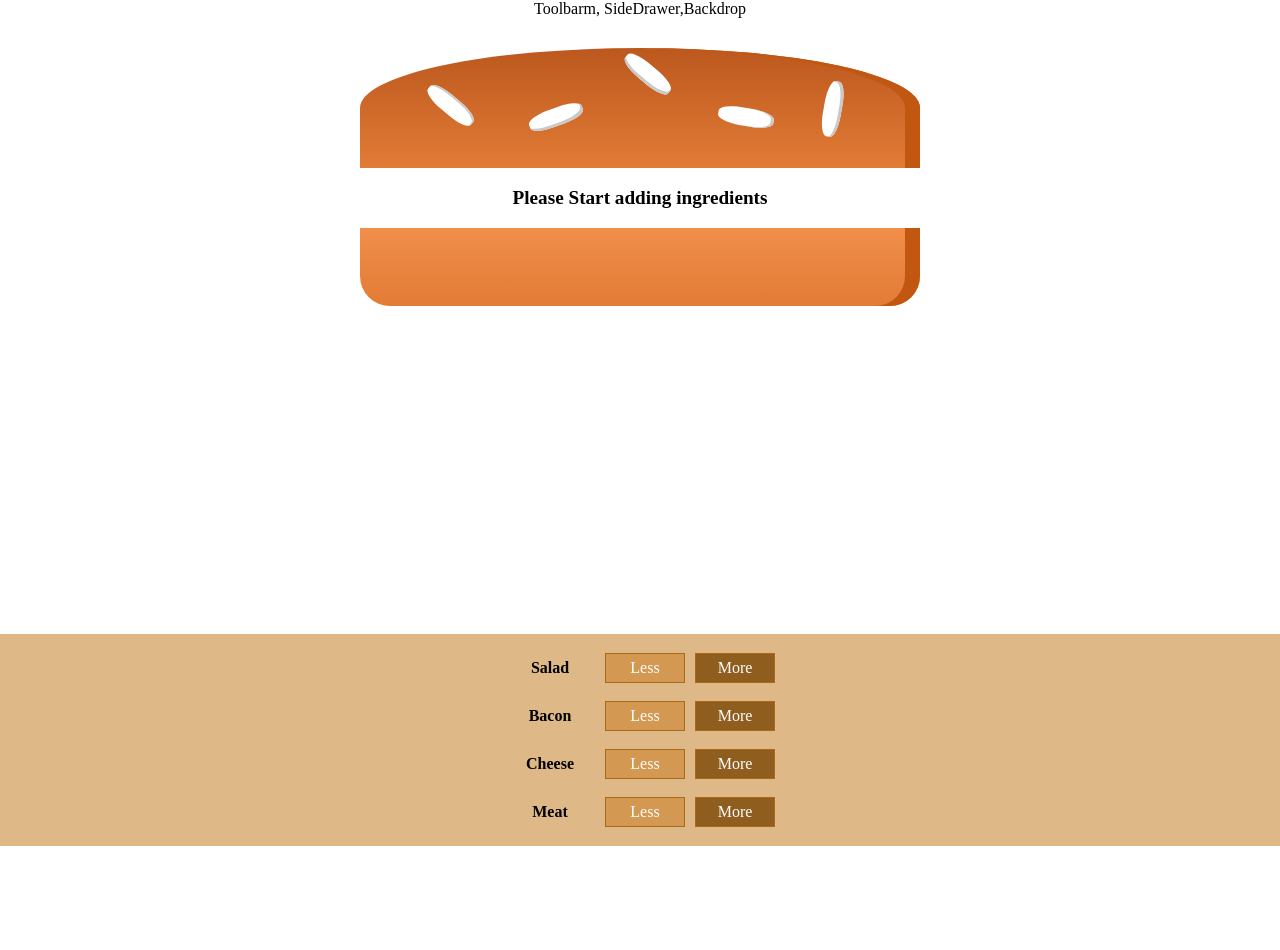
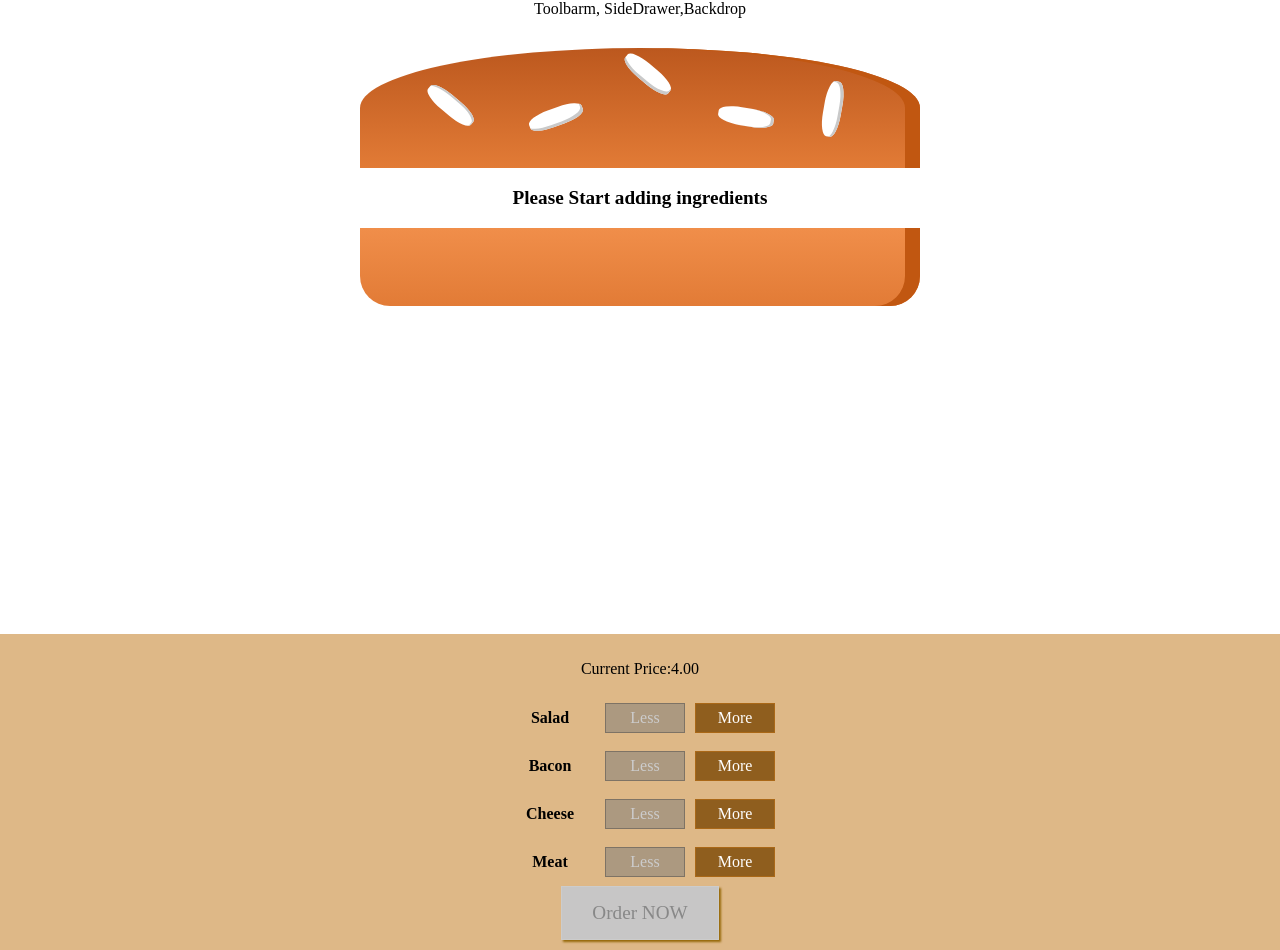
Before and after one commit to 1danielmroz/React_Burger_Builder, a React (Create React App) app: page / in a window 1280 px wide. Before the commit the page ends 846 px from the top, so only its background shows below. Built offline with nearby package versions, Linux system fonts and the light colour scheme; a web font is replaced by a local one.

Commit message:
Work in progress on app

```diff
--- a/src/components/Burger/BuildControls/BuildControl/BuildControl.js
+++ b/src/components/Burger/BuildControls/BuildControl/BuildControl.js
@@ -5,8 +5,8 @@
 
     <div className={classes.BuildControl}>
         <div className={classes.Label}>{props.label}</div>
-        <button className={classes.Less}>Less</button>
-        <button className={classes.More}>More</button>
+        <button className={classes.Less} onClick={props.removed} disabled={props.disabled}>Less</button>
+        <button className={classes.More} onClick={props.added}>More</button>
     </div>
 
 );
--- a/src/components/Burger/BuildControls/BuildControls.js
+++ b/src/components/Burger/BuildControls/BuildControls.js
@@ -14,9 +14,15 @@
 
 const buildControls = (props) =>(
     <div className={classes.BuildControls}>
+        <p>Current Price:{props.price.toFixed(2)}</p>
         {controls.map(ctrl=>(
-            <BuildControl key={ctrl.label} label ={ctrl.label}/>
+            <BuildControl key={ctrl.label} label ={ctrl.label}
+            added={() =>props.ingredientAdded(ctrl.type)}
+            removed={() =>props.ingredientRemove(ctrl.type)}
+            disabled={props.disabked[ctrl.type]}
+            />
         ))}
+        <button disabled={!props.purchasable} className={classes.OrderButton}>Order NOW</button>
     </div>
 );
 
--- a/src/components/Burger/BuildControls/BuildControls.module.css
+++ b/src/components/Burger/BuildControls/BuildControls.module.css
@@ -9,3 +9,44 @@
     margin: auto;
     padding: 10px 0;
 }
+
+.OrderButton {
+    background-color: #DAD735;
+    outline: none;
+    cursor: pointer;
+    border: 1px solid #966909;
+    color: #966909;
+    font-family: inherit;
+    font-size: 1.2em;
+    padding: 15px 30px;
+    box-shadow: 2px 2px 2px #966909;
+}
+
+.OrderButton:hover, .OrderButton:active {
+    background-color: #A0DB41;
+    border: 1px solid #966909;
+    color: #966909;
+}
+
+.OrderButton:disabled {
+    background-color: #C7C6C6;
+    cursor: not-allowed;
+    border: 1px solid #ccc;
+    color: #888888;
+}
+
+.OrderButton:not(:disabled) {
+    animation: enable 0.3s linear;
+}
+
+@keyframes enable {
+    0% {
+        transform: scale(1);
+    }
+    60% {
+        transform: scale(1.1);
+    }
+    100% {
+        transform: scale(1);
+    }
+}
--- a/src/container/BurgerBuilder/BurgerBuilder.js
+++ b/src/container/BurgerBuilder/BurgerBuilder.js
@@ -5,7 +5,9 @@
 
 const INGREDIENT_PRICES={
     salad:0.5,
-    chesee:0.4,
+    cheese:0.4,
+    bacon:0.7,
+    meat:1.3
 }
 
 class BurgerBuilder extends Component {
@@ -17,8 +19,20 @@
             cheese:0,
             meat:0
         },
-        totalPrice:4
+        totalPrice:4,
+        purchasable:false
     }
+
+    updatePurchaseState(ingredients) {
+      //  const ingredients ={...this.state.ingredients}; //state is not the same
+        const sum =Object.keys(ingredients).map(igKey=>{
+            return ingredients[igKey];
+        }).reduce((sum,el)=>{
+            return sum +el;
+        },0);
+        this.setState({purchasable: sum>0});
+    }
+
 
     addIngredientHandler = (type) =>{
         const oldCount = this.state.ingredients[type];
@@ -27,14 +41,49 @@
             ...this.state.ingredients
         };
         updatedIngredients[type] =updatedCounted;
+        const priceAddition =INGREDIENT_PRICES[type];
+        const oldPrice = this.state.totalPrice;
+        const newPrcie = oldPrice+priceAddition;
+        this.setState({totalPrice:newPrcie,ingredients:updatedIngredients});
+        this.updatePurchaseState(updatedIngredients);
+    }
 
+    removeIngredientHandler = (type) =>{
+        const oldCount = this.state.ingredients[type];
+        if(oldCount<=0){
+            return;
+        }
+        const updatedCounted = oldCount-1;
+        const updatedIngredients ={
+            ...this.state.ingredients
+        };
+        updatedIngredients[type] =updatedCounted;
+        const priceDeduction =INGREDIENT_PRICES[type];
+        const oldPrice = this.state.totalPrice;
+        const newPrcie = oldPrice-priceDeduction;
+        this.setState({totalPrice:newPrcie,ingredients:updatedIngredients});
+        this.updatePurchaseState(updatedIngredients);
     }
 
     render() {
+        const disabledInfo ={
+            ...this.state.ingredients
+        };
+
+        for(let key in disabledInfo){
+            disabledInfo[key] = disabledInfo[key] <=0
+        }
+
         return (
             <Aux>
                 <Burger ingredients={this.state.ingredients}/>
-                <BuildControls />
+                <BuildControls
+                ingredientAdded={this.addIngredientHandler}
+                ingredientRemove ={this.removeIngredientHandler}
+                disabked={disabledInfo}
+                purchasable={this.state.purchasable}
+                price={this.state.totalPrice}/>
+
             </Aux>
         );
     }
```
Also changed, not shown: src/components/Burger/BuildControls/BuildControl/BuildControl.module.css (line endings or trailing spaces).
